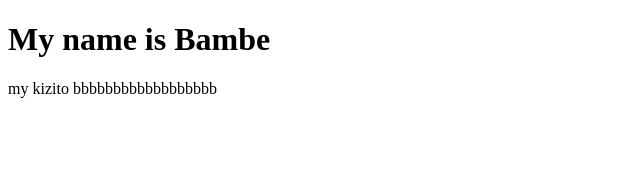
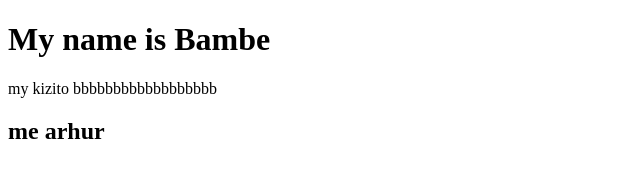
Before and after one commit to Ainechris/VERSION-COLLABORATION, a plain HTML site: page index.html in a window 1280 px wide. Shown: the whole page, without its empty margins (0-640 px from the left). Drawn offline with Linux system fonts and the light colour scheme.

Commit message:
bro this is me

```diff
--- a/index.html
+++ b/index.html
@@ -8,5 +8,7 @@
 <body>
     <h1>My name is Bambe</h1>
      <p>my kizito bbbbbbbbbbbbbbbbbb</p>
+     <h2>me arhur</h2>
+
 </body>
 </html>
```
